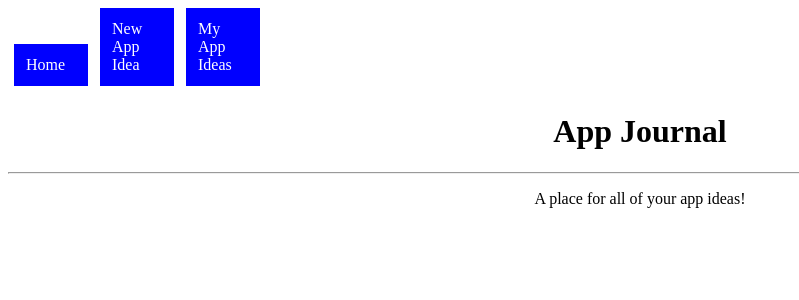
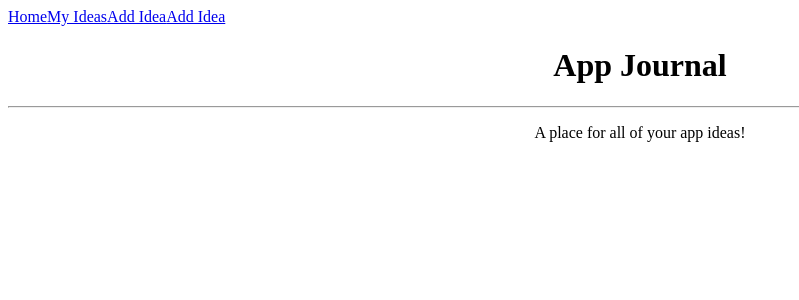
Before and after one commit to heather-tech/APP-JOURNAL, a React (Create React App) app: page / in a window 1280 px wide. Shown: the top 300 px of the page, without its empty margins (0-799 px from the left). Built offline with nearby package versions, Linux system fonts and the light colour scheme; data requests are answered from the project's data file.

Commit message:
updating
links working-no css

```diff
--- a/src/App.js
+++ b/src/App.js
@@ -2,14 +2,16 @@ import React from 'react'
 import { BrowserRouter as Router, Route, Routes} from 'react-router-dom';
 import Home from './Home';
 import Navigation from './Navigation';
-import Ideas from './Ideas';
+import Ideas from './MyIdeas';
 import IdeaForm from './IdeaForm';
 import Idea from './Idea';
+// import Button from '@material-ui/core';
 import './App.css';
 
 
 
-const App = () => {
+function App() {
+
   return (
     <Router>
       <Navigation />
--- a/src/Idea.js
+++ b/src/Idea.js
@@ -1,4 +1,4 @@
-import React from 'react'
+import React, { useState } from 'react'
 
 
 function NewIdea({  }) {
@@ -11,10 +11,11 @@ function NewIdea({  }) {
         }
     }
 }
-const Idea = (props) => {
+const Idea = (idea) => {
 
     return (
         <div>
+
             <h2>{idea.appName}</h2>
             <hr />
             <h3>Summary:</h3>
--- a/src/IdeaForm.js
+++ b/src/IdeaForm.js
@@ -1,7 +1,7 @@
 import React, { useState, useEffect, useCallback } from 'react';
 
 function IdeaForm({ addIdea }) {
-  const [formData, setFormData] = useState({
+  const [idea, setIdea] = useState({
     title: '',
     summary: '',
     functionalities: ''
@@ -9,8 +9,8 @@ function IdeaForm({ addIdea }) {
 
 
 function handleChange(e) {
-  setFormData({
-    ...formData,
+  setIdea({
+    ...idea,
     [e.target.name] : e.target.value,
   })
 }
@@ -19,10 +19,10 @@ function handleSubmit(e) {
   e.preventDefault()
 
   const newIdea = {
-    ...formData,
+    ...idea,
   }
 
-fetch("http://localhost:3001/ideas", {
+fetch("http://localhost:3001/ideas/new", {
   method: "POST",
   headers: {
       'Content-Type': 'application/json'
--- a/src/Ideas.js
+++ /dev/null
@@ -1,31 +0,0 @@
-import React from 'react'
-import NewButton from './NewButton';
-import IdeaLink from './IdeaLink';
-import IdeaForm from './IdeaForm';
-
-function Ideas({ ideas, onDeleteIdea, onUpdateIdea }) {
-    const ideaList = ideas.map((idea) => (
-      <IdeaForm
-        key={idea.id}
-        idea={idea}
-        onDeleteIdea={onDeleteIdea}
-        onUpdateIdea={onUpdateIdea}
-      />
-    ));
-
-
-    // const ideasList = context.ideas.map(i => <IdeaLink key={i.id} idea={i} />)
-    return(
-        <div>
-            <h3>My ideas</h3>
-            <hr/>
-            {ideaList}
-            <br/>
-            <br/>
-            <NewButton />
-        </div>
-    )
-
-}
-
-export default Ideas
--- a/src/MyContext.js
+++ /dev/null
@@ -1,46 +0,0 @@
-import React, { useState, useEffect } from 'react'
-
-const MyContext = React.createContext();
-
-const MyProvider = (props) => {
-    const [ideas, setIdeas] = useState([])
-
-    useEffect(() => {
-        fetch("http://localhost:3001/ideas")
-        .then(res => res.json())
-        .then(data => {
-            console.log(data)
-            setIdeas(data)
-        })
-    }, [])
-
-    const addIdea = (idea) => {
-        console.log(idea)
-        fetch("http://localhost:3001/ideas", {
-            method: "POST",
-            headers: {
-                'Content-Type': 'application/json'
-            },
-            body: JSON.stringify(idea)
-        })
-        .then(res => res.json())
-        .then(data => {
-            console.log(data)
-            setIdeas ([...ideas, data])
-        })
-    }
-
-    return (<MyContext.Provider value={{
-            ideas: ideas,
-            addIdea: addIdea
-        }}>{props.children}
-        </MyContext.Provider>)
-
-}
-
-const MyConsumer = MyContext.Consumer
-
-export  { MyProvider, MyConsumer };
-
-
-export default MyContext;
--- /dev/null
+++ b/src/MyIdeas.js
@@ -0,0 +1,55 @@
+import React, {useEffect, useState } from 'react'
+import NewButton from './NewButton';
+import IdeaLink from './IdeaLink';
+import IdeaForm from './IdeaForm';
+
+function MyIdeas() {
+  const [ideas, setIdeas] = useState([]);
+
+  useEffect(() => {
+    fetch("/ideas")
+      .then(r => r.json())
+      .then(data => setIdeas(data.ideas))
+  }, [])
+
+  const ideaList = ideas.map((idea) => (
+    <IdeaLink
+      key={idea.id}
+      idea={idea}
+    />
+  ))
+
+  return (
+    <section id="idea">
+      <h1>My Ideas</h1>
+      <div id="my-ideas">{MyIdeas}</div>
+    </section>
+  )
+}
+
+// function MyIdeas({ ideas, onDeleteIdea, onUpdateIdea }) {
+//     const ideaList = ideas.map((idea) => (
+//       <IdeaLink
+//         key={idea.id}
+//         idea={idea}
+//         onDeleteIdea={onDeleteIdea}
+//         onUpdateIdea={onUpdateIdea}
+//       />
+//     ));
+
+
+//     // const ideasList = context.ideas.map(i => <IdeaLink key={i.id} idea={i} />)
+//     return(
+//         <div>
+//             <h3>My ideas</h3>
+//             <hr/>
+//             {ideaList}
+//             <br/>
+//             <br/>
+//             <NewButton />
+//         </div>
+//     )
+
+// }
+
+export default MyIdeas;
--- a/src/Navigation.js
+++ b/src/Navigation.js
@@ -1,54 +1,16 @@
 import React from "react";
-/* Add NavLink to import */
 import { NavLink } from "react-router-dom";
 
-/* Add basic styling for NavLinks */
-const link = {
-  display: "inline-block",
-  width: "50px",
-  padding: "12px",
-  margin: "0 6px 6px",
-  background: "blue",
-  textDecoration: "none",
-  color: "white",
-};
 
-/* define the NavBar component */
-const Navigation = () =>
-    <div>
-      <NavLink
-        to="/"
-        /* set exact so it knows to only set activeStyle when route is deeply equal to link */
-        // exact
-        /* add styling to Navlink */
-        style={link}
-        /* add prop for activeStyle */
-        activestyle={{
-          background: "darkblue",
-        }}
-      >Home</NavLink>
-
-      <NavLink
-        to="/ideas/new"
-        // exact
-        style={link}
-        activestyle={{
-          background: "darkblue",
-        }}
-      >New App Idea</NavLink>
-
-<NavLink
-        to="/ideas"
-        /* set exact so it knows to only set activeStyle when route is deeply equal to link */
-        // exact
-        /* add styling to Navlink */
-        style={link}
-        /* add prop for activeStyle */
-        activestyle={{
-          background: "darkblue",
-        }}
-      >My App Ideas</NavLink>
-    </div>;
-
+function Navigation() {
+    return (
+        <nav>
+            <NavLink exact to="/">Home</NavLink>
+            <NavLink to="/ideas">My Ideas</NavLink>
+            <NavLink exact to="/ideas/new">Add Idea</NavLink>
+            <NavLink exact to="/ideas/:id">Add Idea</NavLink>
+        </nav>
+    );
+}
 
 export default Navigation;
--- a/src/index.js
+++ b/src/index.js
@@ -1,11 +1,5 @@
 import React from 'react';
 import ReactDOM from 'react-dom';
 import App from './App';
-import { MyProvider } from './MyContext'
 
-ReactDOM.render(
-  <MyProvider>
-     <App />
-  </MyProvider>,
-document.getElementById('root')
-);
+ReactDOM.render(<App />, document.getElementById('root'));
```
Also changed, not shown: 1 other file (tests, documents, lock files or other folders). Lines whose indentation alone changed are shown as unchanged.
